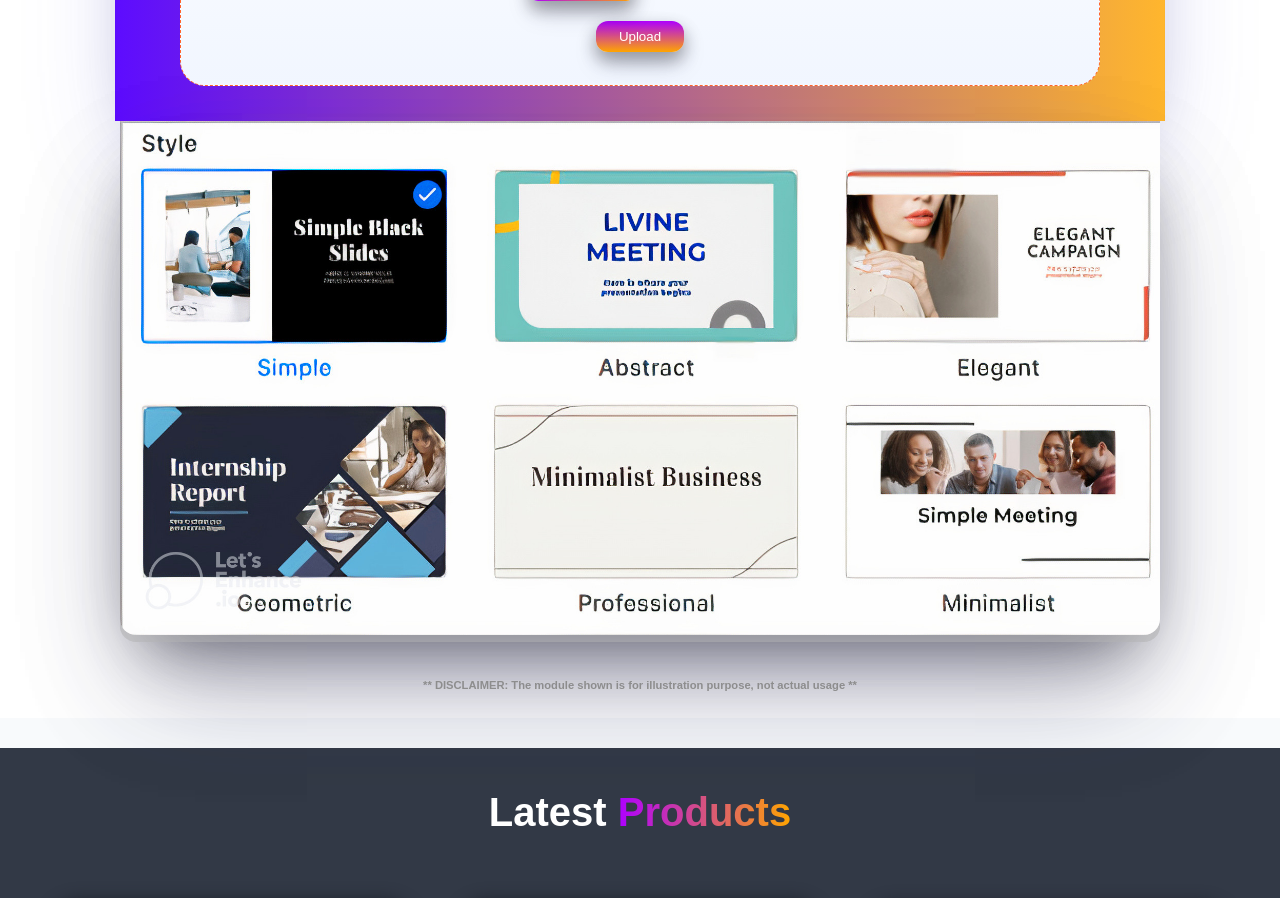
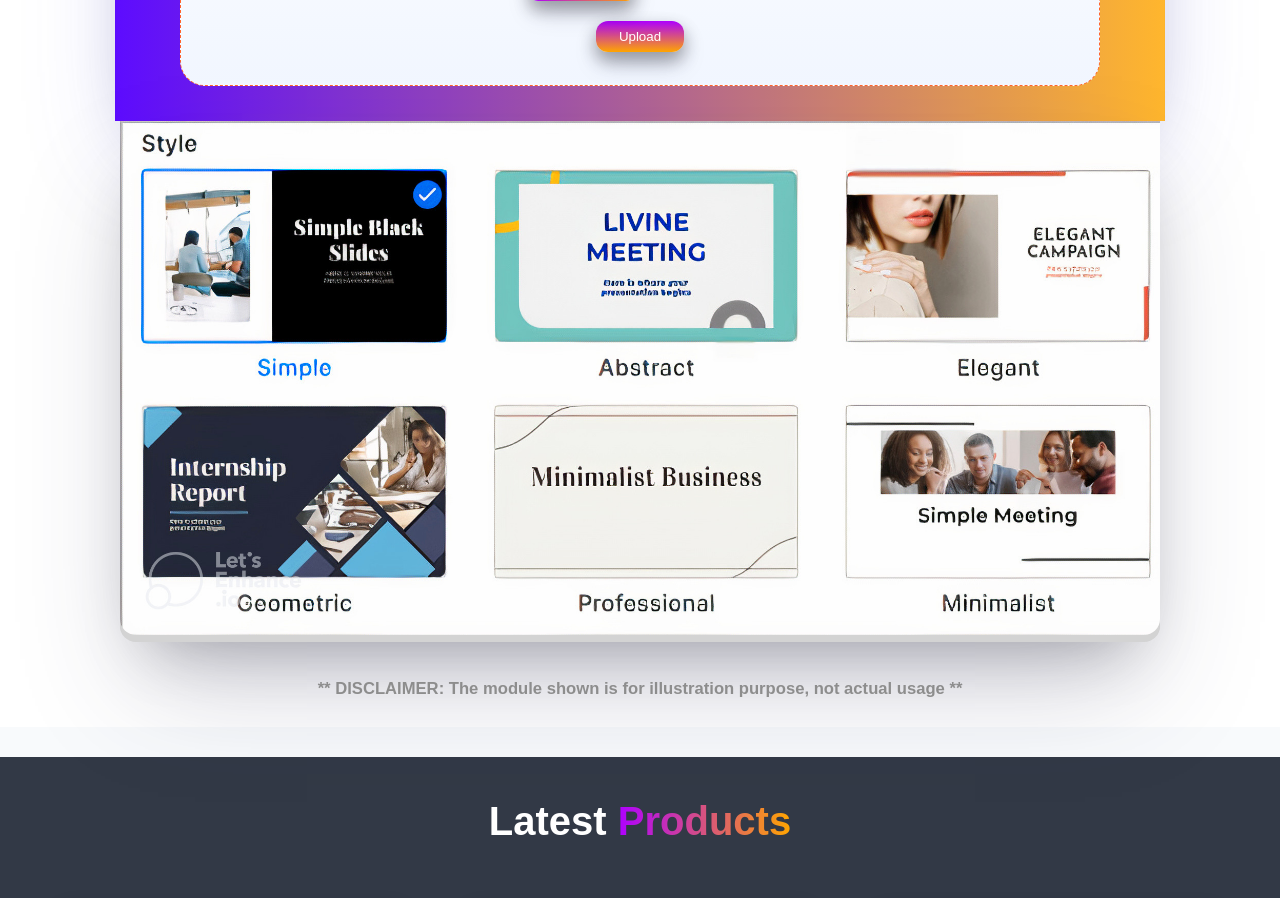
Before and after one commit to LemonLim18/CAT_Assignment2, a React (Create React App) app: page / in a window 1280 px wide. Shown: the part 4640-5538 px from the top of the page. Built offline with nearby package versions, Linux system fonts and the light colour scheme.

Commit message:
Final Last Update - 23/12/2023: 7:13PM

```diff
--- a/src/components/converter.css
+++ b/src/components/converter.css
@@ -91,7 +91,7 @@ label.file-label {
   .converter .disclaimer {
     color: rgb(141, 141, 141);
     font-weight: 600;
-    font-size: 0.7rem;
+    font-size: 1.3vw;
     text-align: center;
     margin-top: 10px;
     margin-bottom: 25px;
@@ -100,11 +100,12 @@ label.file-label {
   }
 
   .themeSelection img {
+    position: relative;
+    left: -0.45px;
     width: 100%;
     height: 100%;
     object-fit: cover;
     border-radius: 0px 0px 16px 16px;
-    box-shadow: rgba(15, 11, 255, 0.1) 0px 1px 1px 0px inset, rgba(50,50,93, 0.25) 0px 55px 110px -20px, rgba(0,0,0, 0.3) 0px 30px 60px -30px;
   }
 
   .header-section {
```
